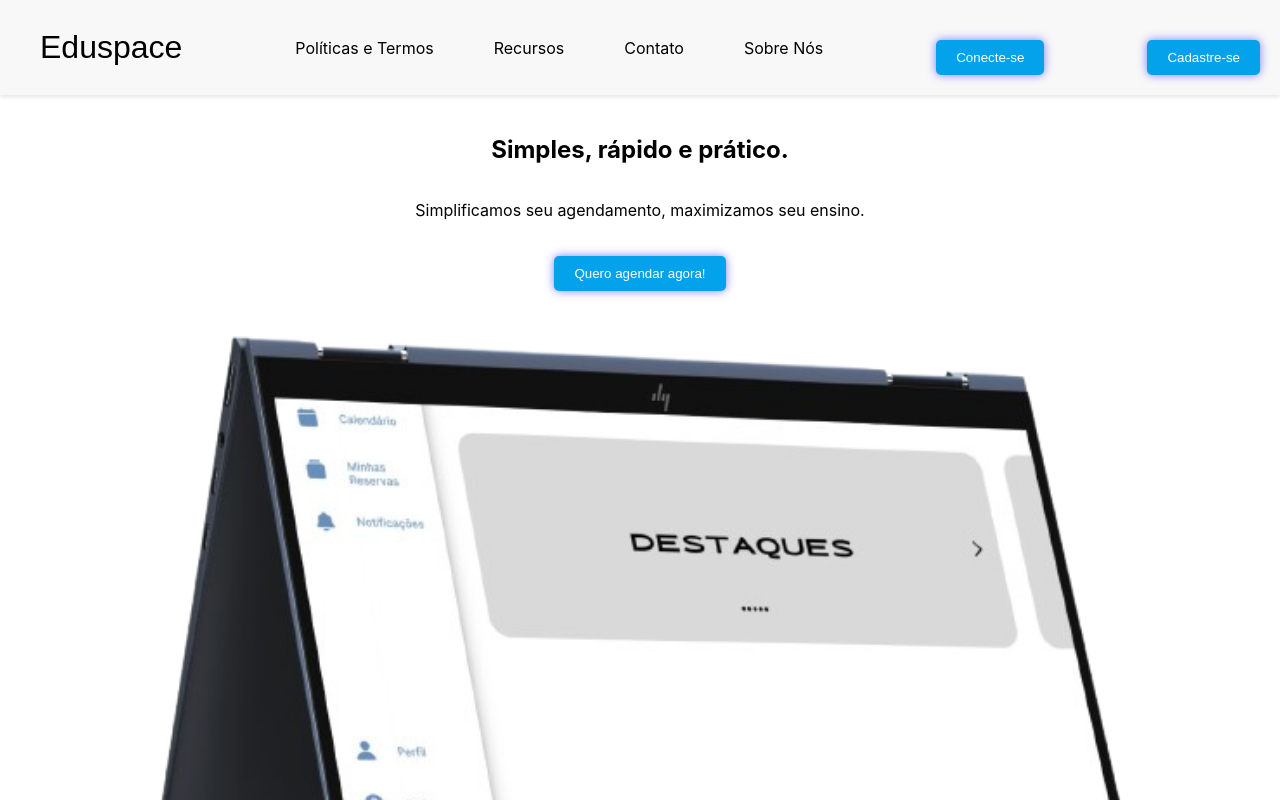
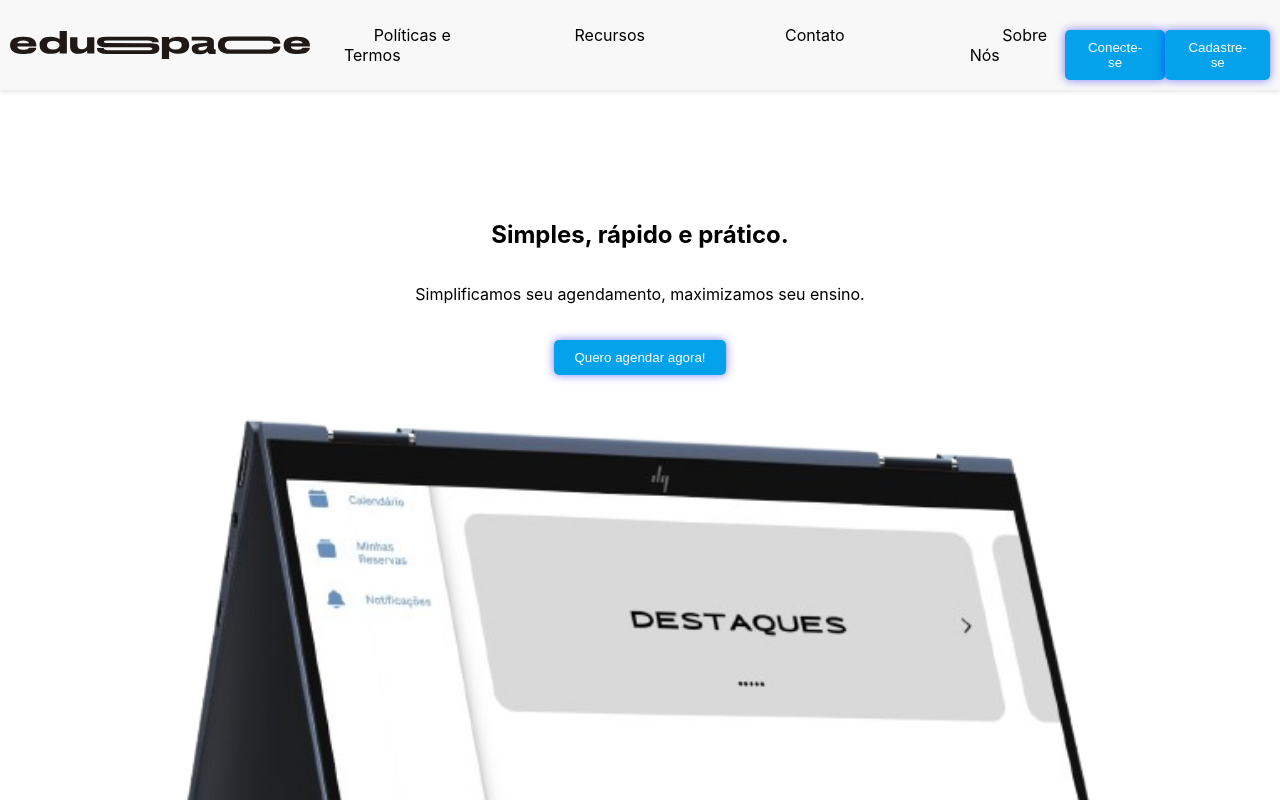
Before and after one commit to szvery/projetoterceiroatec, a plain HTML site: page index.html in a window 1280 px wide. Drawn offline with Linux system fonts and the light colour scheme; a web font is replaced by a local one.

Commit message:
1 commit

```diff
--- /dev/null
+++ b/css/fonte.css
@@ -0,0 +1,4 @@
+@font-face {
+    font-family: stretch;
+    src: url(/fontes/stretch-pro.regular.otf);
+}
--- a/css/styles.css
+++ b/css/styles.css
@@ -1,4 +1,3 @@
-
         body, html {
         font-family: 'Inter', sans-serif;
         text-align: center;
@@ -11,29 +10,24 @@
             display: flex;
             justify-content: space-between;
             align-items: center;
-            padding: 20px;
+            padding: 10px;
             background-color: #f8f8f8;
             box-shadow: 0 2px 4px rgba(0, 0, 0, 0.1);
             position: sticky;
             top: 0;
             z-index: 1000;
         }
-        #logo {
-            font-family: 'Stretch Pro', sans-serif;
-            font-size: 32px;
-            margin-left: 20px;
-        }
         nav ul {
             display: flex;
             list-style-type: none;
             padding: 0;
             margin: 0;
-            gap: 40px;
+            gap: 60px;
         }
         nav a {
             text-decoration: none;
             color: #000;
-            padding: 5px 10px;
+            padding: 5px 40px;
             transition: background-color 0.3s;
         }
         nav a:hover {
@@ -61,8 +55,8 @@
             flex-direction: column;
             justify-content: center;
             align-items: center;
-            min-height: 80vh; /* Ocupar a maior parte da tela */
-            padding: 20px;
+            min-height: 120vh; /* Ocupar a maior parte da tela */
+            padding: 40px;
         }
         #agendar, #conectar, #cadastrar {
             margin-top: 20px;
@@ -75,8 +69,14 @@
             box-shadow: 0 0 10px rgba(0, 0, 255, 0.5);
             transition: all 0.3s;
         }
-        #agendar:hover, #conectar:hover {
+        #agendar:hover, #conectar:hover, #cadastrar:hover {
             box-shadow: 0 0 20px rgba(0, 0, 255, 1);
+        }
+        #logo {
+            width: 300px; /* Ajuste o tamanho conforme necessário */
+            height: auto; /* Mantém a proporção */
+            display: inline-block;
+            vertical-align: middle; /* Alinha o logo com o texto */
         }
         #main-image {
             width: 100%;
@@ -91,13 +91,13 @@
         }
         .separator-line {
             width: 80%;
-            height: 3px;
+            height: 9px;
             background-color: #ccc;
             margin: 50px auto;
         }
         .info-section {
-            margin: 40px auto;
-            max-width: 800px;
+            margin: 20px auto;
+            max-width: 880px;
             text-align: left;
             padding: 0 10px;
         }
--- a/index.html
+++ b/index.html
@@ -14,7 +14,7 @@
 <body>
     <header>
         <nav>
-            <div id="logo">Eduspace</div>
+            <img src="/img/font.svg" alt="Logo" id="logo">
             <ul>
                 <li>
                     <a href="#" id="politicas">Políticas e Termos</a>
```
Also changed, not shown: cadastre-se.html (+1 -1 lines), login.html (+1 -1 lines), politicas.html (+1 -0 lines), img/font.svg (added). Lines whose indentation alone changed are shown as unchanged.
